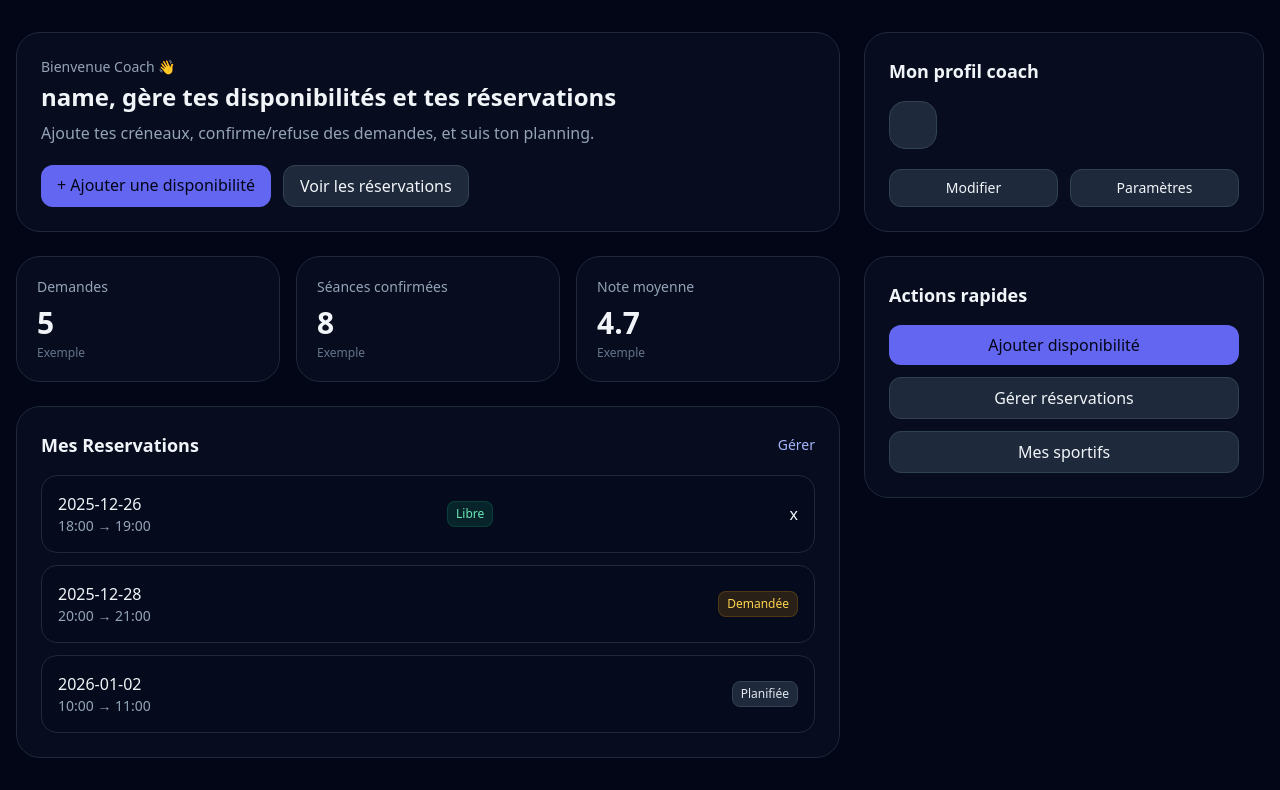
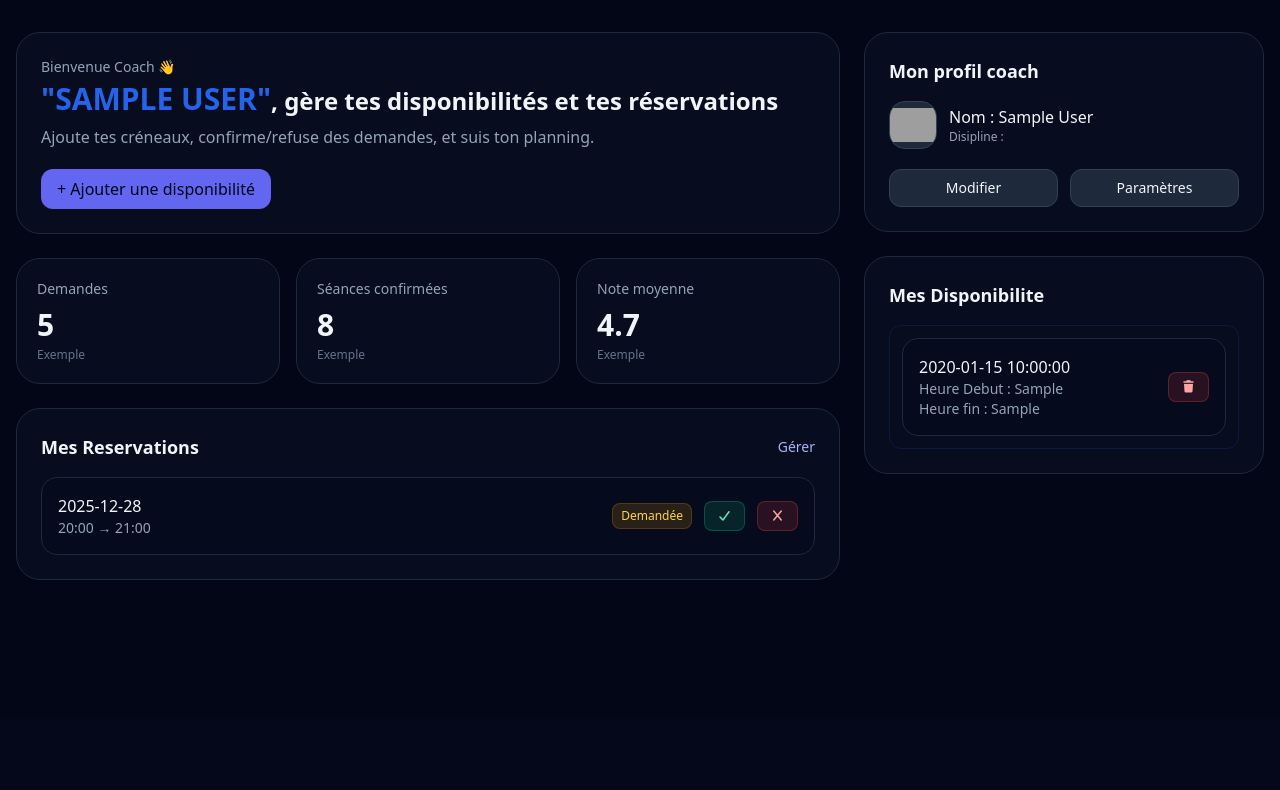
Before and after one commit to abdessamadelouarrag/Coach-Pro-V2, a PHP site: page /dashboardCoach.php in a window 1280 px wide. Shown: the part 81-871 px from the top of the page. After the commit the page ends 661 px from the top, so only its background shows below. Run offline with PHP 8.4, Linux system fonts and the light colour scheme; the visitor is signed in with stand-in values (Sample User, id 1); tables that the repository leaves empty or names only in its code hold one stand-in row (values such as "Sample post"); some libraries are stand-ins or nearby versions; grey boxes are pictures that could not be loaded.

Commit message:
add seances and show

```diff
--- a/classes/seance.php
+++ b/classes/seance.php
@@ -3,7 +3,8 @@
 require_once "../config/database.php";
 require_once "utilisateur.php";
 
-class Seances{
+class Seances
+{
     private PDO $pdo;
 
     public function __construct(PDO $pdo)
@@ -11,8 +12,41 @@ class Seances{
         $this->pdo = $pdo;
     }
 
-    public function createSeance(){
+    public function createDispo($date, $heure_debut, $heure_fin, $idcoach)
+    {
+        $sql = "INSERT INTO seances (date_seance, heure_debut, heure_fin, id_coach)
+                VALUES (:date, :heure_debut, :heure_fin, :idcoach)";
 
+        $stmt = $this->pdo->prepare($sql);
+
+        return $stmt->execute([
+            ":date" => $date,
+            ":heure_debut" =>  $heure_debut,
+            ":heure_fin" => $heure_fin,
+            ":idcoach" => $idcoach,
+        ]);
+    }
+
+    public function fetchseances($id_coach)
+    {
+        $sql = "SELECT * FROM seances where id_coach = :idcoach";
+
+        $stmt = $this->pdo->prepare($sql);
+
+        $stmt->execute([
+            ":idcoach" => $id_coach,
+        ]);
+
+        return $stmt->fetchAll(pdo::FETCH_ASSOC);
+    }
+
+    public function deletseances($id_seance){
+        $sql = "DELETE FROM seances where id_seances = :idseance";
+
+        $stmt = $this->pdo->prepare($sql);
+
+        $stmt->execute([
+            ":idseance" => $id_seance,
+        ]);
     }
 }
-?>
--- a/classes/utilisateur.php
+++ b/classes/utilisateur.php
@@ -94,6 +94,17 @@ class Utilisateur{
 
         return $user;
     }
+
+    public function idcoach($iduser){
+        $sql = "SELECT users.*, coaches.* from users inner join coaches on users.id_user = coaches.id_user where users.id_user = :iduser";
+
+        $stmt = $this->pdo->prepare($sql);
+        $stmt->execute([
+            ":iduser" => $iduser,
+        ]);
+
+        return $stmt->fetch(pdo::FETCH_ASSOC);
+    }
 }
 
 // $email1 = new Utilisateur("nom", "prenom", "abde@gmail.com", "azerty1234", "role");
--- a/pages/dashboardCoach.php
+++ b/pages/dashboardCoach.php
@@ -1,14 +1,63 @@
 <?php
 session_start();
+require_once "../classes/seance.php";
+
+$nomcoach =  $_SESSION['nom'];
+$rolecoach = $_SESSION['role'];
+$id_user = $_SESSION['id_user'];
+$id_coach = $_SESSION['idcoach'];
+// echo $id_coach;
+
+$db = new Database();
+$pdo = $db->connect();
+$dispoModel = new Seances($pdo);
+
+$error = "";
+$success = "";
+
+if ($_SERVER['REQUEST_METHOD'] === 'POST') {
+
+    $dispoModel = new Seances($pdo);
+
+    $date  = $_POST['date'] ?? '';
+    $heure_debut = $_POST['heure_debut'] ?? '';
+    $heure_fin   = $_POST['heure_fin'] ?? '';
+
+    $ok = $dispoModel->createDispo($date, $heure_debut, $heure_fin, $id_coach);
+
+    if ($ok) {
+        header("Location: dashboardCoach.php");
+        exit();
+    }
+}
+
+//parte fetch dispo
+$all = $dispoModel->fetchseances($id_coach);
+
+if(isset($_GET['delete'])){
+  $iddelet = $_GET['delete'];
+
+  $dlt = $dispoModel->deletseances($iddelet);
+
+  if($dlt){
+    header("Location: dashboardCoach.php");
+    exit();
+  }
+}
+
+
 ?>
 <!doctype html>
 <html lang="fr">
+
 <head>
   <meta charset="UTF-8" />
   <meta name="viewport" content="width=device-width, initial-scale=1.0" />
   <script src="https://cdn.tailwindcss.com"></script>
+  <link rel="stylesheet" href="https://cdnjs.cloudflare.com/ajax/libs/font-awesome/7.0.1/css/all.min.css" integrity="sha512-2SwdPD6INVrV/lHTZbO2nodKhrnDdJK9/kg2XD1r9uGqPo1cUbujc+IYdlYdEErWNu69gVcYgdxlmVmzTWnetw==" crossorigin="anonymous" referrerpolicy="no-referrer" />
   <title>Dashboard Coach</title>
 </head>
+
 <body class="bg-slate-950 text-slate-100">
 
   <!-- Topbar -->
@@ -45,19 +94,18 @@ session_start();
       <div class="rounded-3xl border border-slate-800 bg-slate-900/40 p-6">
         <p class="text-slate-400 text-sm">Bienvenue Coach 👋</p>
         <h2 class="text-2xl font-semibold mt-1">
-          name, gère tes disponibilités et tes réservations
+          <span class="font-bold text-3xl text-blue-600 uppercase">"<?= $nomcoach ?>"</span>, gère tes disponibilités et tes réservations
         </h2>
         <p class="text-slate-400 mt-2">
           Ajoute tes créneaux, confirme/refuse des demandes, et suis ton planning.
         </p>
 
         <div class="mt-5 flex flex-wrap gap-3">
-          <a href="disponibilite_add.php" class="px-4 py-2 rounded-xl bg-indigo-500 text-slate-950 font-medium hover:bg-indigo-400">
+          <button id="openModal"
+            class="px-4 py-2 rounded-xl bg-indigo-500 text-slate-950 font-medium hover:bg-indigo-400">
             + Ajouter une disponibilité
-          </a>
-          <a href="coach_reservations.php" class="px-4 py-2 rounded-xl bg-slate-800 border border-slate-700 hover:bg-slate-700">
-            Voir les réservations
-          </a>
+          </button>
+
         </div>
       </div>
 
@@ -88,30 +136,28 @@ session_start();
         </div>
 
         <div class="mt-4 space-y-3">
-          <div class="p-4 rounded-2xl border border-slate-800 bg-slate-950/30 flex items-center justify-between">
-            <div>
-              <p class="font-medium">2025-12-26</p>
-              <p class="text-sm text-slate-400">18:00 → 19:00</p>
-            </div>
-            <span class="px-2 py-1 rounded-lg bg-emerald-500/15 text-emerald-300 border border-emerald-500/20 text-xs">Libre</span>
-            <button>x</button>
-          </div>
+          <div class="p-4 rounded-2xl border border-slate-800 bg-slate-950/30 flex items-center justify-between gap-4">
 
-          <div class="p-4 rounded-2xl border border-slate-800 bg-slate-950/30 flex items-center justify-between">
+            <!-- Infos séance -->
             <div>
               <p class="font-medium">2025-12-28</p>
               <p class="text-sm text-slate-400">20:00 → 21:00</p>
             </div>
-            <span class="px-2 py-1 rounded-lg bg-amber-500/15 text-amber-300 border border-amber-500/20 text-xs">Demandée</span>
+            <div class="flex items-center gap-3">
+              <span
+                class="px-2 py-1 rounded-lg bg-amber-500/15 text-amber-300 border border-amber-500/20 text-xs">
+                Demandée
+              </span>
+              <button class="px-3 py-1.5 rounded-lg bg-emerald-500/15 text-emerald-300 border border-emerald-500/30 text-xs hover:bg-emerald-500/25 transition">
+                <i class="fas fa-check"></i>
+              </button>
+              <button class="px-3 py-1.5 rounded-lg bg-red-500/15 text-red-300 border border-red-500/30 text-xs hover:bg-red-500/25 transition">
+                <i class="fas fa-x"></i>
+              </button>
+
+            </div>
           </div>
 
-          <div class="p-4 rounded-2xl border border-slate-800 bg-slate-950/30 flex items-center justify-between">
-            <div>
-              <p class="font-medium">2026-01-02</p>
-              <p class="text-sm text-slate-400">10:00 → 11:00</p>
-            </div>
-            <span class="px-2 py-1 rounded-lg bg-slate-800 text-slate-200 border border-slate-700 text-xs">Planifiée</span>
-          </div>
         </div>
       </div>
 
@@ -125,12 +171,12 @@ session_start();
         <h3 class="text-lg font-semibold">Mon profil coach</h3>
 
         <div class="mt-4 flex items-center gap-3">
-          <div class="h-12 w-12 rounded-2xl bg-slate-800 border border-slate-700 flex items-center justify-center">
-            <span class="text-slate-200 font-semibold"></span>
+          <div class="h-12 w-12 rounded-2xl bg-slate-800 border border-slate-700 flex items-center justify-center overflow-hidden">
+            <img src="https://i.pinimg.com/736x/96/36/c9/9636c978ed99793b3b11c04ba7fe9267.jpg" alt="">
           </div>
           <div>
-            <p class="font-medium"></p>
-            <p class="text-xs text-slate-400"></p>
+            <p class="font-medium">Nom : <?= $nomcoach ?></p>
+            <p class="text-xs text-slate-400">Disipline : </p>
           </div>
         </div>
 
@@ -146,22 +192,138 @@ session_start();
 
       <!-- Quick actions -->
       <div class="rounded-3xl border border-slate-800 bg-slate-900/40 p-6">
-        <h3 class="text-lg font-semibold">Actions rapides</h3>
-        <div class="mt-4 grid gap-3">
-          <a href="disponibilite_add.php" class="px-4 py-2 rounded-xl bg-indigo-500 text-slate-950 font-medium hover:bg-indigo-400 text-center">
-            Ajouter disponibilité
-          </a>
-          <a href="coach_reservations.php" class="px-4 py-2 rounded-xl bg-slate-800 border border-slate-700 hover:bg-slate-700 text-center">
-            Gérer réservations
-          </a>
-          <a href="coach_clients.php" class="px-4 py-2 rounded-xl bg-slate-800 border border-slate-700 hover:bg-slate-700 text-center">
-            Mes sportifs
-          </a>
+        <h3 class="text-lg font-semibold">Mes Disponibilite</h3>
+        <div class="mt-4 grid gap-3 border-[1px] border-blue-700/20 p-3 rounded-xl">
+          <?php
+          if(!empty($all)){
+            foreach($all as $row){
+                echo "
+                <div class='p-4 rounded-2xl border border-slate-800 bg-slate-950/30 flex items-center justify-between gap-4'>
+                  <!-- Infos -->
+                  <div>
+                    <p class='font-medium text-slate-100'>". $row['date_seance'] ."</p>
+                    <p class='text-sm text-slate-400'>Heure Debut : <span>". $row['heure_debut'] ."</span></p>
+                    <p class='text-sm text-slate-400'>Heure fin : <span>". $row['heure_fin'] ."</p>
+                  </div>
+
+                  <!-- Actions -->
+                  <div class='flex items-center gap-2'>
+                  <a href='?delete=" . $row['id_seances']."'>
+                    <button class='px-3 py-1.5 rounded-lg bg-red-500/15 text-red-300 border border-red-500/30 text-xs hover:bg-red-500/25 transition'>
+                      <i class='fas fa-trash'></i>
+                    </button>
+                  </a>
+                  </div>
+                </div> ";
+              }
+          }
+          else{
+            echo "<p class='text-center text-gray-600'>----- Vide disponibilite -----</p>";
+          }
+          ?>
+
         </div>
       </div>
 
     </aside>
+
+    <!--place pop-->
+    <!-- Modal Backdrop -->
+    <div id="modalBackdrop"
+      class="fixed inset-0 bg-black/60 backdrop-blur-sm hidden items-center justify-center z-50">
+
+      <!-- Modal Card -->
+      <div class="w-full max-w-lg mx-4 rounded-3xl border border-slate-800 bg-slate-900/80 p-6 shadow-2xl">
+
+        <!-- Header -->
+        <div class="flex items-start justify-between gap-4">
+          <div>
+            <h3 class="text-lg font-semibold">Ajouter une disponibilité</h3>
+            <p class="text-sm text-slate-400 mt-1">Choisis une date et un créneau horaire.</p>
+          </div>
+
+          <button id="closeModal"
+            class="h-10 w-10 rounded-2xl bg-slate-800 border border-slate-700 hover:bg-slate-700 flex items-center justify-center">
+            <i class="fas fa-x text-slate-200"></i>
+          </button>
+        </div>
+
+        <!-- Form -->
+        <form method="POST" class="mt-6 space-y-4">
+
+          <!-- Date -->
+          <div>
+            <label class="block text-sm mb-1 text-slate-300">Date</label>
+            <input type="date" name="date" required
+              class="w-full px-4 py-2 rounded-xl bg-slate-800 border border-slate-700 focus:outline-none focus:border-indigo-500 focus:ring-1 focus:ring-indigo-500">
+          </div>
+
+          <!-- Heures -->
+          <div class="grid grid-cols-1 sm:grid-cols-2 gap-4">
+            <div>
+              <label class="block text-sm mb-1 text-slate-300">Heure début</label>
+              <input type="time" name="heure_debut" required
+                class="w-full px-4 py-2 rounded-xl bg-slate-800 border border-slate-700 focus:outline-none focus:border-indigo-500 focus:ring-1 focus:ring-indigo-500">
+            </div>
+
+            <div>
+              <label class="block text-sm mb-1 text-slate-300">Heure fin</label>
+              <input type="time" name="heure_fin" required
+                class="w-full px-4 py-2 rounded-xl bg-slate-800 border border-slate-700 focus:outline-none focus:border-indigo-500 focus:ring-1 focus:ring-indigo-500">
+            </div>
+          </div>
+
+          <!-- Footer Buttons -->
+          <div class="pt-2 flex flex-col sm:flex-row gap-3 sm:justify-end">
+            <button type="button" id="cancelModal"
+              class="px-4 py-2 rounded-xl bg-slate-800 border border-slate-700 hover:bg-slate-700 text-sm">
+              Annuler
+            </button>
+
+            <button type="submit" name="add_dispo"
+              class="px-4 py-2 rounded-xl bg-indigo-500 text-slate-950 font-medium hover:bg-indigo-400 text-sm">
+              Enregistrer
+            </button>
+          </div>
+
+        </form>
+      </div>
+    </div>
+
+
   </main>
 
+  <script>
+    const openModalBtn = document.getElementById('openModal');
+    const backdrop = document.getElementById('modalBackdrop');
+    const closeBtn = document.getElementById('closeModal');
+    const cancelBtn = document.getElementById('cancelModal');
+
+    function openModal() {
+      backdrop.classList.remove('hidden');
+      backdrop.classList.add('flex');
+    }
+
+    function closeModal() {
+      backdrop.classList.add('hidden');
+      backdrop.classList.remove('flex');
+    }
+
+    openModalBtn.addEventListener('click', openModal);
+    closeBtn.addEventListener('click', closeModal);
+    cancelBtn.addEventListener('click', closeModal);
+
+    // click outside modal to close
+    backdrop.addEventListener('click', (e) => {
+      if (e.target === backdrop) closeModal();
+    });
+
+    // ESC to close
+    document.addEventListener('keydown', (e) => {
+      if (e.key === 'Escape') closeModal();
+    });
+  </script>
+
 </body>
+
 </html>
--- a/pages/login.php
+++ b/pages/login.php
@@ -24,6 +24,9 @@ if ($_SERVER["REQUEST_METHOD"] == "POST") {
         $_SESSION['nom'] = $user['nom'];
 
         if ($user['role'] === 'coach') {
+            $idcoach = $userlogin->idcoach($_SESSION['id_user']);
+
+            $_SESSION['idcoach'] = $idcoach['id_coach'];
             header("Location: dashboardCoach.php");
             exit;
         } else {
```
Also changed, not shown: classes/coach.php (+11 -1 lines), pages/register.php (+14 -2 lines).
